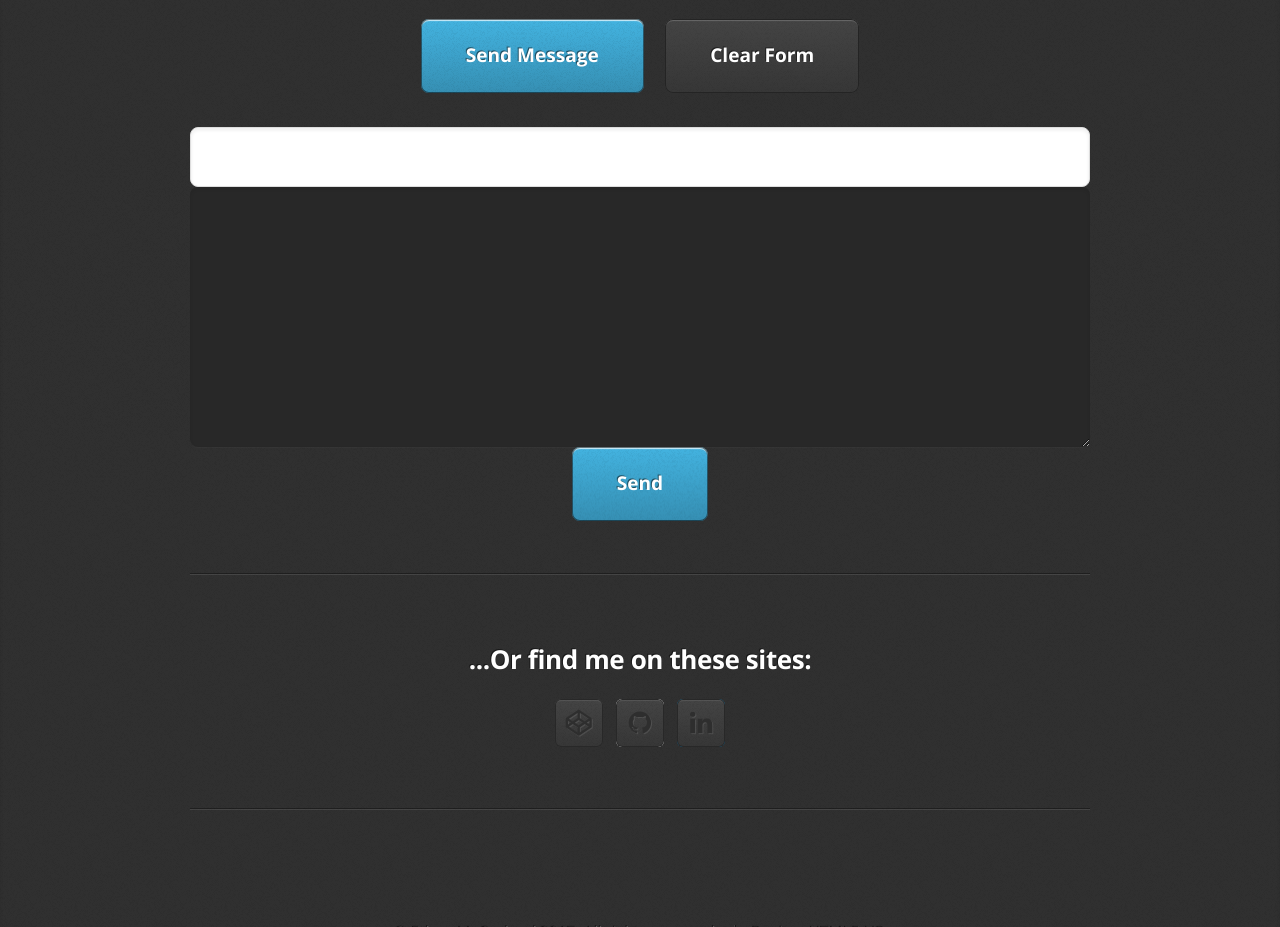
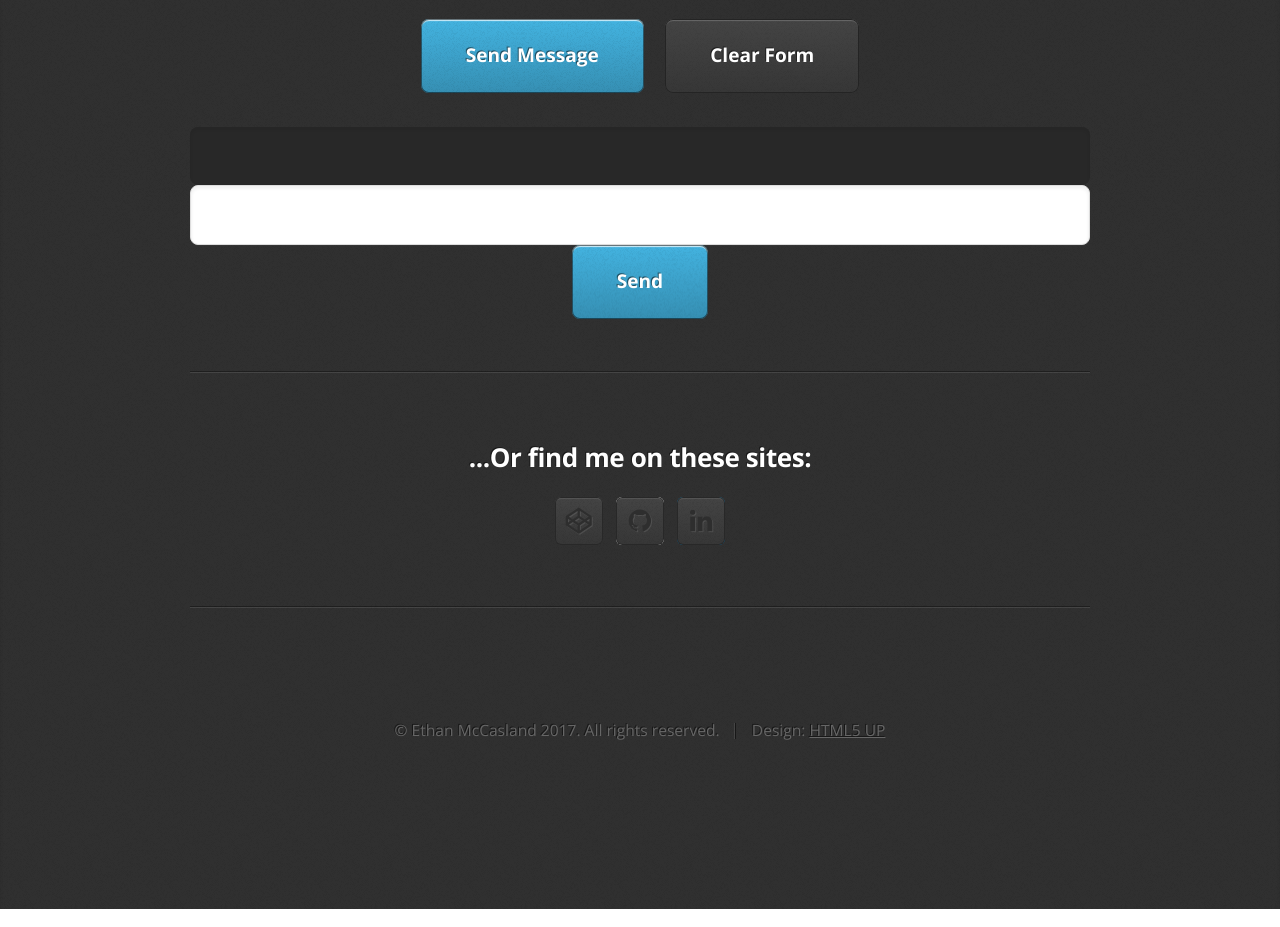
Before and after one commit to Blumanji/Blumanji.github.io, a plain HTML site: page index.html in a window 1280 px wide. Shown: the part 4040-4967 px from the top of the page. Drawn offline with nearby package versions, Linux system fonts and the light colour scheme.

Commit message:
New form test

```diff
--- a/index.html
+++ b/index.html
@@ -197,7 +197,12 @@
 							</div>
 						</div>
 <div>
-	<form action="http://formspree.io/blumanji@gmail.com"><input type="email" name="_replyto"><textarea   name="body"></textarea><input type="submit" value="Send"></form>
+	<form action="https://formspree.io/blumanji@gmail.com"
+      method="POST">
+    <input type="text" name="name">
+    <input type="email" name="_replyto">
+    <input type="submit" value="Send">
+</form>
 
 </div>
 
```
